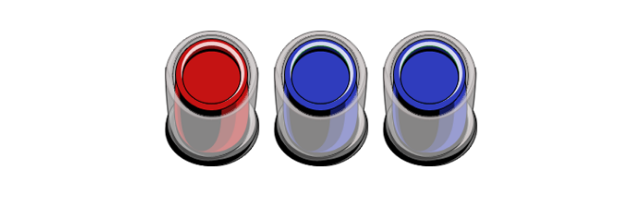
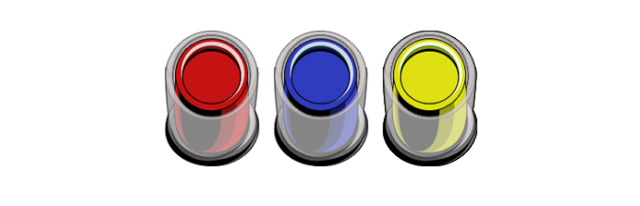
Before and after one commit to MikeTheFyke/SoundBoard, a plain HTML site: page index.html in a window 1280 px wide. Shown: the whole page, without its empty margins (338-978 px from the left). Drawn offline with Linux system fonts and the light colour scheme.

Commit message:
Yellow button html

```diff
--- a/index.html
+++ b/index.html
@@ -10,7 +10,7 @@
     <nav id="buttonNav">
         <button class="submitButt" onclick="cowSound.play(); cowAnimate()"><img id="cowImg" src="./images/RedButton01.png" style="width:100px"></button>
         <button class="submitButt" onclick="cowSound.play(); chickenAnimate()"><img id="chickenImg" src="./images/BlueButton01.png" style="width:100px"></button>
-        <button class="submitButt" onclick="cowSound.play(); pigAnimate()"><img id="pigImg" src="./images/BlueButton01.png" style="width:100px"></button>
+        <button class="submitButt" onclick="cowSound.play(); pigAnimate()"><img id="pigImg" src="./images/YellowButton01.png" style="width:100px"></button>
     </nav>
 
     <script src="./logic.js"></script>
```
